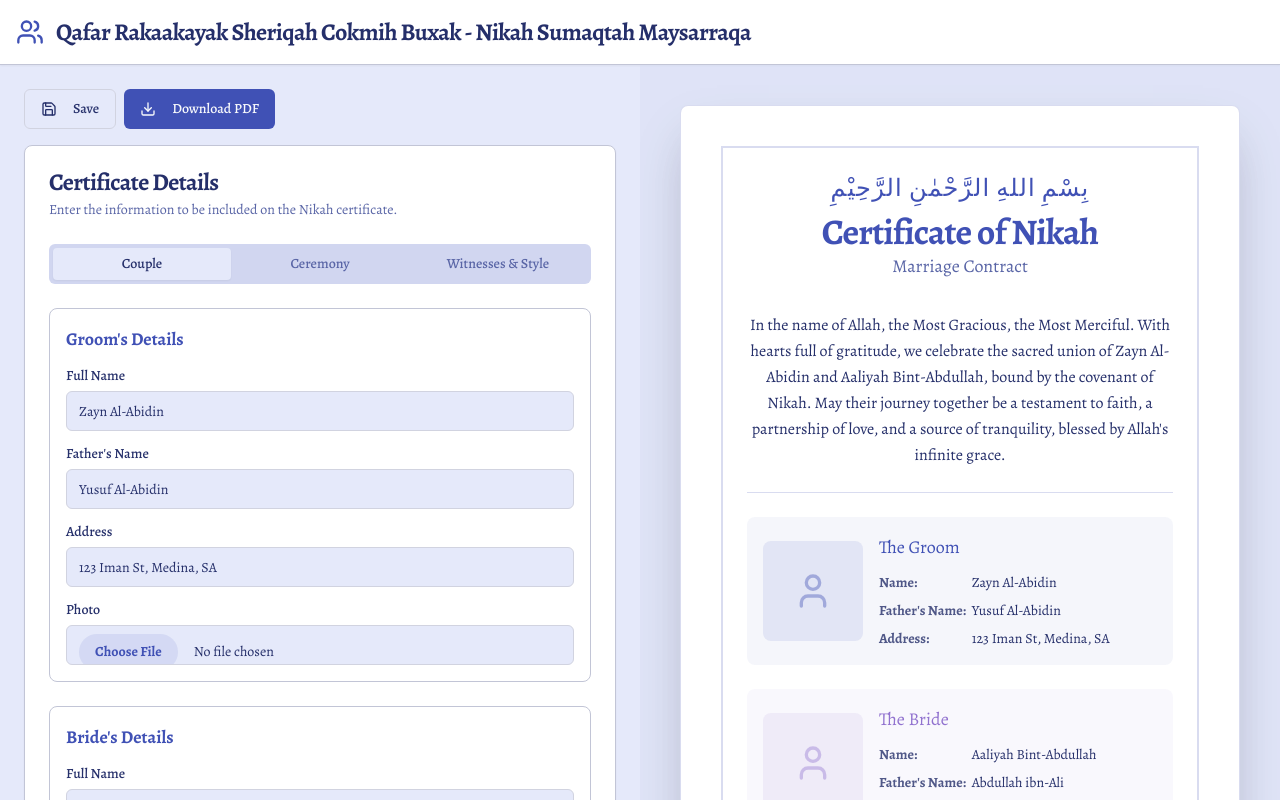
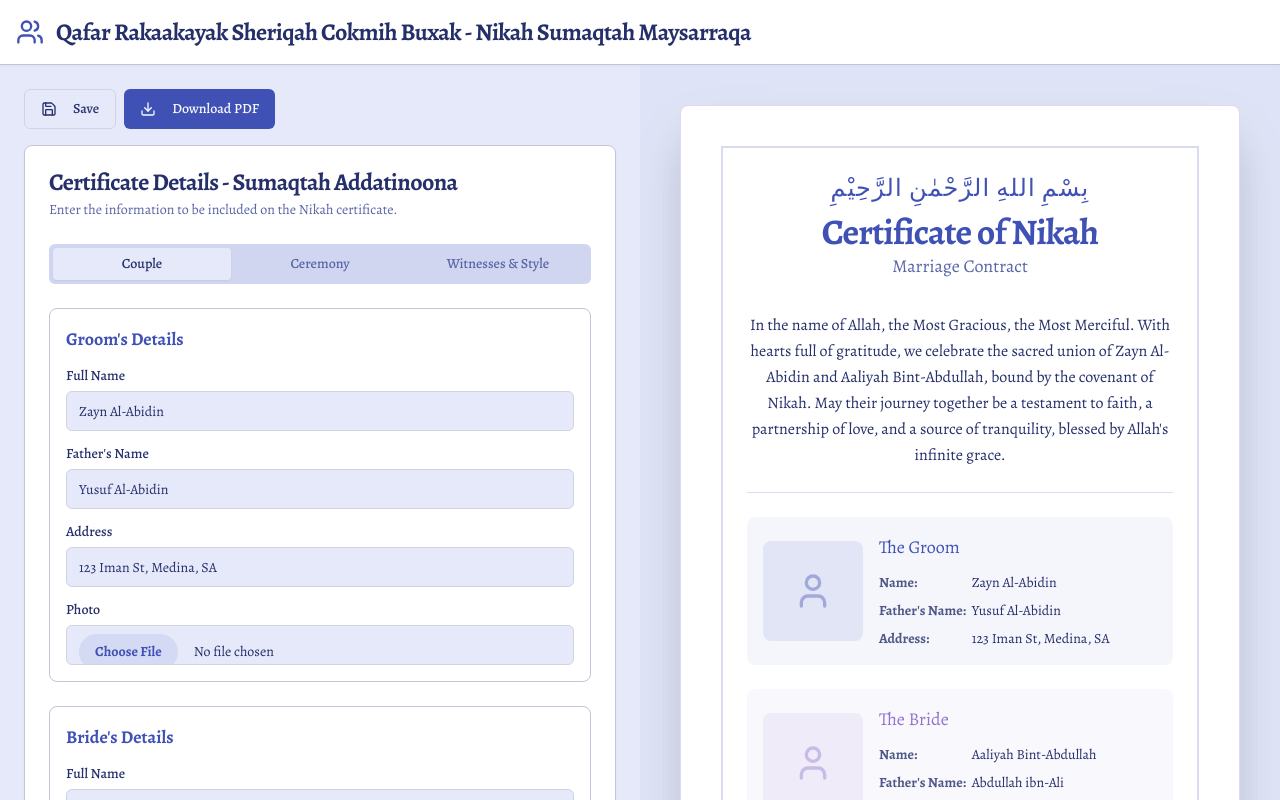
Before and after one commit to aliabdela47/nikah_cirtificate_registration, a Next.js app: page / in a window 1280 px wide. Built offline with nearby package versions, Linux system fonts and the light colour scheme; what @genkit-ai/googleai, genkit would draw is missing.

Commit message:
Make the following changes:
,

Find this element:

  <CardTitle classNa

```diff
--- a/src/components/CertificateForm.tsx
+++ b/src/components/CertificateForm.tsx
@@ -57,7 +57,7 @@ export default function CertificateForm({
   return (
     <Card className="w-full">
       <CardHeader>
-        <CardTitle className="font-headline">Certificate Details</CardTitle>
+        <CardTitle className="font-headline">Certificate Details - Sumaqtah Addatinoona</CardTitle>
         <CardDescription>Enter the information to be included on the Nikah certificate.</CardDescription>
       </CardHeader>
       <CardContent>
```
